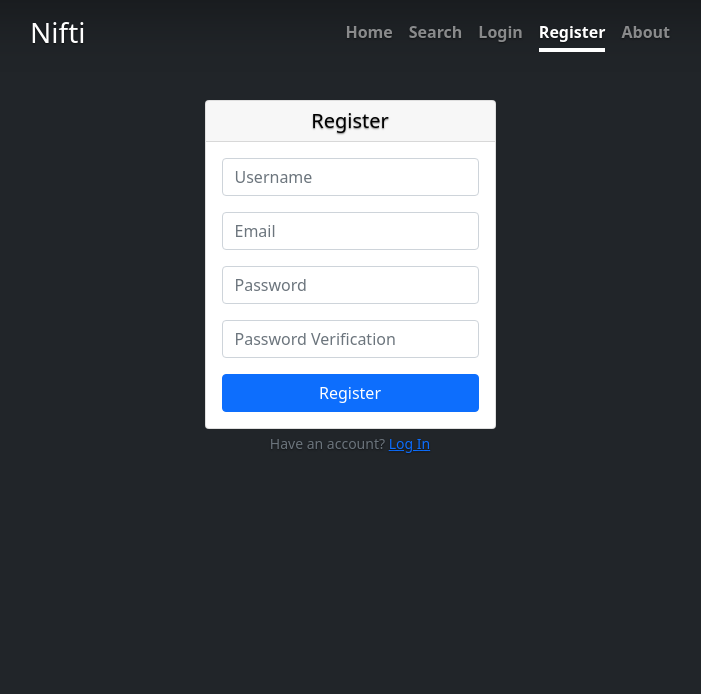
After one commit to Veuria/nifti, a Django app: page /register in a window 1280 px wide. The commit adds this page. Shown: the top 694 px of the page, without its empty margins (290-991 px from the left). Run offline with Django 4.2, Linux system fonts and the light colour scheme.

Commit message:
Add Login and Register pages.
The `Login` page is used for logging in, and the `Register` page is used
for creating new accounts. Using a template would reduce code
duplication because both of these pages share some code.

```diff
--- a/nifti/home/templates/home/base.html
+++ b/nifti/home/templates/home/base.html
@@ -1,7 +1,10 @@
+{% comment %} Load static files such as css. {% endcomment %}
 {% load static %}
+
 <!doctype html>
-<!-- Class h-100 to make page take the entire height. -->
-<html lang="en" class="h-100">
+<!-- Class page take the entire height, or it will look ugly. -->
+<!-- Also, allow page height to go over 100% in case of overflow. -->
+<html lang="en" style="height:100%; min-height: 100%;">
   <head>
     <!-- Required meta tags -->
     <meta charset="utf-8">
@@ -28,12 +31,14 @@
             <!-- Get the urls for each link in the nav bar. -->
             {% url 'home-home' as home %}
             {% url 'home-about' as about %}
+            {% url 'home-login' as login %}
+            {% url 'home-register' as register %}
 
-            <!-- Activate link in nav bar for the current page. -->
+            <!-- Activate link in nav bar and add aria current for the current page. -->
             <a class="nav-link{% if request.path == home %} active" aria-current="page" {% else %}"{% endif %} href="{{ home }}">Home</a>
             <a class="nav-link" href="#">Search</a>
-            <a class="nav-link" href="#">Login</a>
-            <a class="nav-link" href="#">Registration</a>
+            <a class="nav-link{% if request.path == login %} active" aria-current="page" {% else %}"{% endif %} href="{{ login }}">Login</a>
+            <a class="nav-link{% if request.path == register %} active" aria-current="page" {% else %}"{% endif %} href="{{ register }}">Register</a>
             <a class="nav-link{% if request.path == about %} active" aria-current="page" {% else %}"{% endif %} href="{{ about }}">About</a>
 
           </nav>
@@ -41,7 +46,7 @@
       </header>
 
       <main class="px-3">
-        {% block content %}{% endblock %}
+        {% block content %}{% endblock content %}
       </main>
 
       <footer class="mt-auto text-white-50">
--- a/nifti/home/templates/home/home.html
+++ b/nifti/home/templates/home/home.html
@@ -10,4 +10,4 @@
     <a href="#" class="btn btn-lg btn-secondary fw-bold border-white bg-white" data-bs-toggle="tooltip" data-bs-placement="top" title="Search functionality under construction.">Search</a>
   </p>
 
-{% endblock %}
+{% endblock content %}
--- /dev/null
+++ b/nifti/home/templates/home/register.html
@@ -0,0 +1,46 @@
+{% extends 'home/base.html' %}
+{% block content %}
+
+  <div style="margin-bottom: 50%; margin-top: 3em;">
+    <form>
+      <div class="card text-black" style="width: 25rem; margin: auto; max-width: fit-content;">
+
+        <h5 class="card-header">Register</h5>
+
+        <!-- Display as grid so button takes entire width. -->
+        <div class="card-body d-grid">
+
+          <div class="mb-3">
+            <label for="inputUsername" class="form-label visually-hidden">Username</label>
+            <input type="text" class="form-control" id="inputUsername" placeholder="Username">
+          </div>
+
+          <div class="mb-3">
+            <label for="inputEmail" class="form-label visually-hidden">Email</label>
+            <input type="email" class="form-control" id="inputEmail" placeholder="Email" aria-describedby="emailHelp">
+          </div>
+
+          <div class="mb-3">
+            <label for="inputPassword1" class="form-label visually-hidden">Password</label>
+            <input type="password" class="form-control" id="inputPassword1" placeholder="Password">
+          </div>
+
+          <div class="mb-3">
+            <label for="inputPassword2" class="form-label visually-hidden">Password Verification</label>
+            <input type="password" class="form-control" id="inputPassword2" placeholder="Password Verification">
+          </div>
+
+          <button type="submit" class="btn btn-primary">Register</button>
+
+        </div>
+
+      </div>
+    </form>
+
+    <div id="loginHelp" class="form-text">
+      Have an account?
+      <a href="{% url 'home-login' %}">Log In</a>
+    </div>
+  </div>
+
+{% endblock content %}
--- a/nifti/home/views.py
+++ b/nifti/home/views.py
@@ -51,3 +51,15 @@ def about(request):
     'members': members
   }
   return render(request, 'home/about.html', context)
+
+def login(request):
+  context = {
+    'title': 'Login',
+  }
+  return render(request, 'home/login.html', context)
+
+def register(request):
+  context = {
+    'title': 'Register',
+  }
+  return render(request, 'home/register.html', context)
--- a/nifti/nifti/settings.py
+++ b/nifti/nifti/settings.py
@@ -25,7 +25,9 @@ SECRET_KEY = 'django-insecure-zfjcyqrj%c5^p=)k4wq*jy1n2qa_rbj_dr@%@e7lj=yqk$zdfn
 # SECURITY WARNING: don't run with debug turned on in production!
 DEBUG = True
 
-ALLOWED_HOSTS = []
+# Add allowed hosts so that the website can be accessed by
+# other computers in the same network.
+ALLOWED_HOSTS = ['*']
 
 
 # Application definition
--- a/nifti/nifti/urls.py
+++ b/nifti/nifti/urls.py
@@ -19,10 +19,12 @@ from django.urls import path
 # thus increasing modularity.
 from django.urls import include
 
-from home.views import home, about
+from home.views import home, login, register, about
 
 urlpatterns = [
     path('', home, name='home-home'),
+    path('login', login, name='home-login'),
+    path('register', register, name='home-register'),
     path('about', about, name='home-about'),
     path('search/', include('search.urls')),
     path('admin/', admin.site.urls),
```
Also changed, not shown: nifti/home/templates/home/about.html (+10 -4 lines), nifti/home/templates/home/login.html (added, +40 -0 lines).
